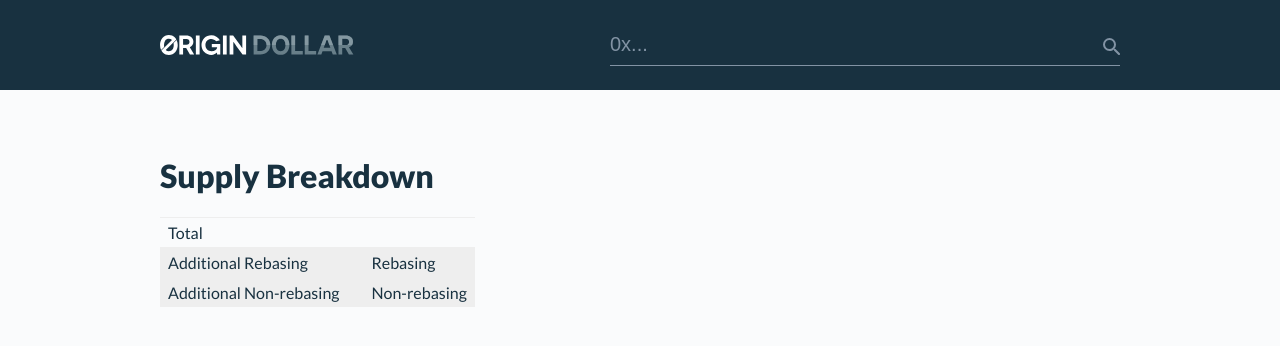
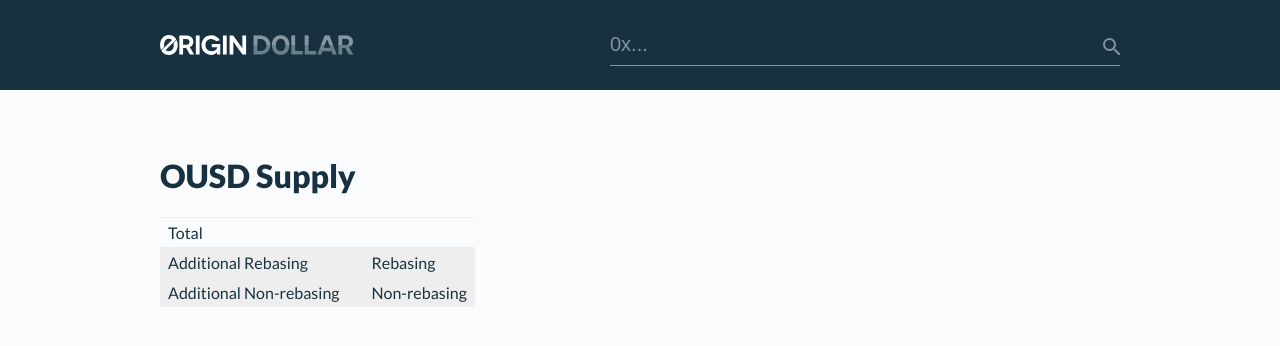
Before and after one commit to OriginProtocol/ousd-analytics, a Django app: template eagleproject/core/templates/supply.html in a window 1280 px wide. Shown: the top 346 px of the page. Run offline with Django 3.2, Linux system fonts and the light colour scheme; the template is opened without the code that fills it, so the values that code supplies are empty.

Commit message:
Wording tweak

```diff
--- a/eagleproject/core/templates/supply.html
+++ b/eagleproject/core/templates/supply.html
@@ -2,7 +2,7 @@
 {% load blockchain %}
 {% load humanize %}
 
-{% block title %}Supply Breakdown{% endblock %}
+{% block title %}OUSD Supply{% endblock %}
 
 
 {% block content %}
@@ -11,7 +11,7 @@
     tr.grey td { background: #eee;}
 </style>
 
-<h1>Supply Breakdown</h1>
+<h1>OUSD Supply</h1>
 
 <table class="table">
     <tr>
@@ -36,11 +36,6 @@
         <td class="text-right big">{{other_non_rebasing|floatformat:0}}</td>
         <td>Non-rebasing</td>
     </tr>
-
-
-    <tr>
-
-    </tr>
 </table>
 
 
```
